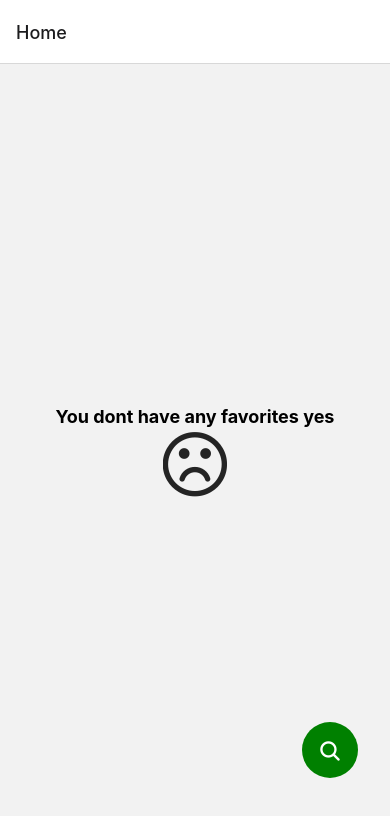
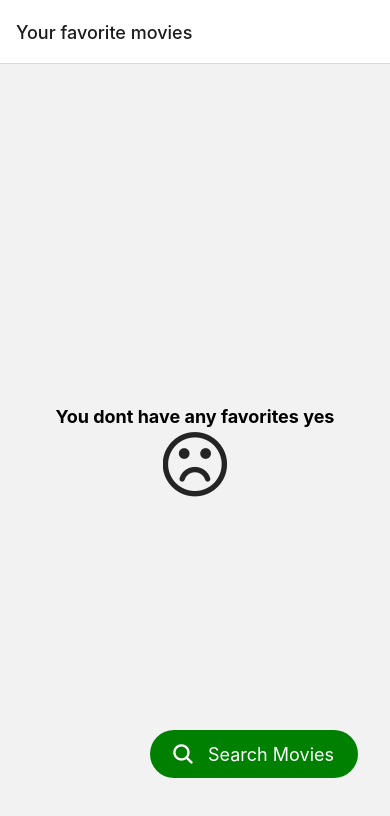
Before and after one commit to SteveTro/IMDBApp, a React Native app: screen /Home in a window 390 px wide. Shown: the top 816 px of the page. Built offline with nearby package versions, Linux system fonts and the light colour scheme.

Commit message:
add titles for screens; add title for search button

```diff
--- a/src/navigation/RootNavigation.tsx
+++ b/src/navigation/RootNavigation.tsx
@@ -15,9 +15,21 @@ const RootNavigation = () => {
           component={SplashScreen}
           options={{headerShown: false}}
         />
-        <Stack.Screen name="Home" component={HomeScreen} />
-        <Stack.Screen name="Search" component={SearchScreen} />
-        <Stack.Screen name="Details" component={DetailScreen} />
+        <Stack.Screen
+          name="Home"
+          component={HomeScreen}
+          options={{title: 'Your favorite movies'}}
+        />
+        <Stack.Screen
+          name="Search"
+          component={SearchScreen}
+          options={{title: 'Search movies'}}
+        />
+        <Stack.Screen
+          name="Details"
+          component={DetailScreen}
+          options={{headerTransparent: true}}
+        />
       </Stack.Navigator>
     </NavigationContainer>
   );
--- a/src/screens/HomeScreen.tsx
+++ b/src/screens/HomeScreen.tsx
@@ -36,6 +36,7 @@ const HomeScreen = ({navigation}: HomeScreenNavigationProp) => {
       />
 
       <FAB
+        title={'Search Movies'}
         style={styles.fab}
         visible={true}
         placement={'right'}
```
